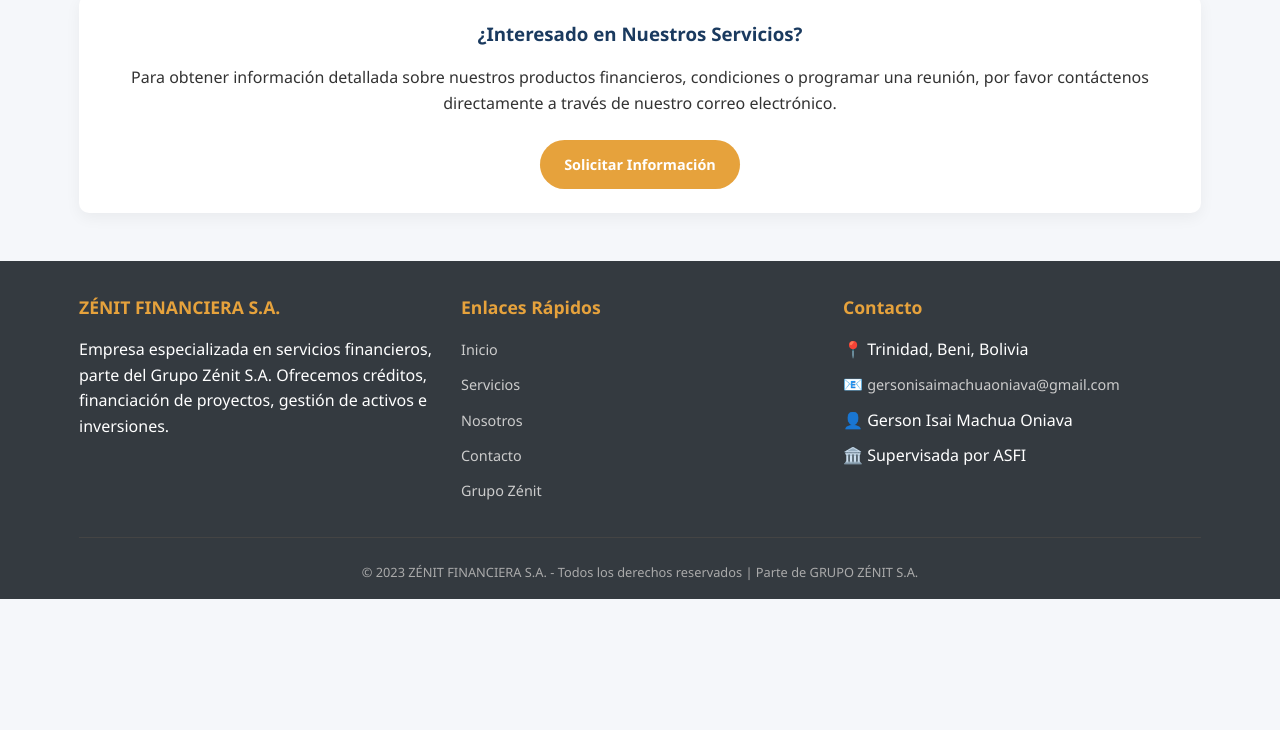
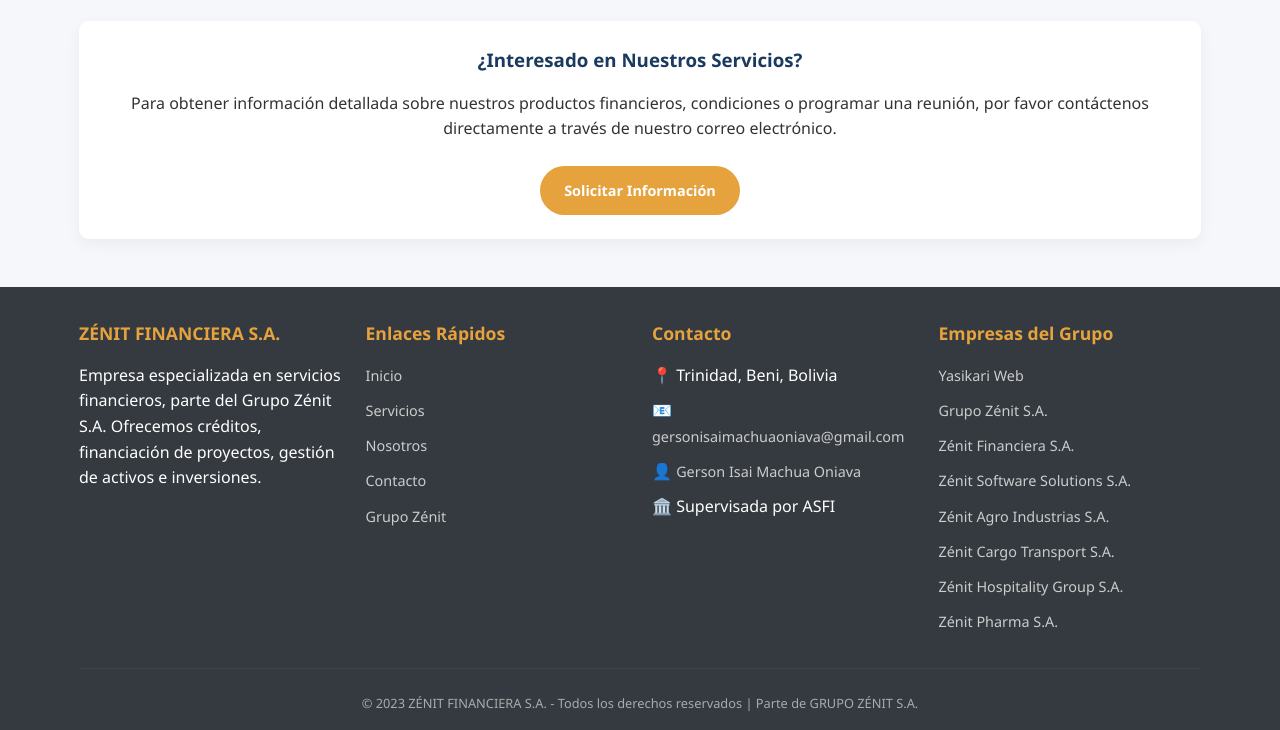
Before and after one commit to Gersonisai/Z-nit-Financiera-S.A., a plain HTML site: page index.html in a window 1280 px wide. Shown: the part 2371-3101 px from the top of the page. Before the commit the page ends 2970 px from the top, so only its background shows below. Drawn offline with Linux system fonts and the light colour scheme.

Commit message:
Update Grupo Zénit links and add personal site
Updated links to external sites and added personal website link.

```diff
--- a/index.html
+++ b/index.html
@@ -444,7 +444,7 @@
                         <li><a href="#servicios">Servicios</a></li>
                         <li><a href="#nosotros">Nosotros</a></li>
                         <li><a href="#contacto">Contacto</a></li>
-                        <li><a href="../index.html">Grupo Zénit</a></li>
+                        <li><a href="https://gersonisai.github.io/GRUPO-Z-NIT-S.A./" target="_blank">Grupo Zénit</a></li>
                     </ul>
                 </nav>
             </div>
@@ -574,7 +574,9 @@
                         <div class="contact-icon">👤</div>
                         <div>
                             <h4>Contacto Principal</h4>
-                            <p>Gerson Isai Machua Oniava<br>Presidente del Directorio - Grupo Zénit</p>
+                            <p>Gerson Isai Machua Oniava<br>Presidente del Directorio - Grupo Zénit<br>
+                               <a href="https://sites.google.com/view/gerson-isai-machua-oniava/inicio" target="_blank" style="color: var(--accent);">Sitio Personal</a>
+                            </p>
                         </div>
                     </div>
 
@@ -648,7 +650,7 @@
                         <li><a href="#servicios">Servicios</a></li>
                         <li><a href="#nosotros">Nosotros</a></li>
                         <li><a href="#contacto">Contacto</a></li>
-                        <li><a href="../index.html">Grupo Zénit</a></li>
+                        <li><a href="https://gersonisai.github.io/GRUPO-Z-NIT-S.A./" target="_blank">Grupo Zénit</a></li>
                     </ul>
                 </div>
 
@@ -657,8 +659,22 @@
                     <ul>
                         <li>📍 Trinidad, Beni, Bolivia</li>
                         <li>📧 <a href="mailto:gersonisaimachuaoniava@gmail.com" style="color:#ccc; text-decoration:none;">gersonisaimachuaoniava@gmail.com</a></li>
-                        <li>👤 Gerson Isai Machua Oniava</li>
+                        <li>👤 <a href="https://sites.google.com/view/gerson-isai-machua-oniava/inicio" target="_blank" style="color:#ccc; text-decoration:none;">Gerson Isai Machua Oniava</a></li>
                         <li>🏛️ Supervisada por ASFI</li>
+                    </ul>
+                </div>
+
+                <div class="footer-column">
+                    <h3>Empresas del Grupo</h3>
+                    <ul>
+                        <li><a href="https://gersonisai.github.io/yasikari-web/" target="_blank">Yasikari Web</a></li>
+                        <li><a href="https://gersonisai.github.io/GRUPO-Z-NIT-S.A./" target="_blank">Grupo Zénit S.A.</a></li>
+                        <li><a href="https://gersonisai.github.io/Z-nit-Financiera-S.A./" target="_blank">Zénit Financiera S.A.</a></li>
+                        <li><a href="https://gersonisai.github.io/Z-nit-Software-Solutions-S.A./" target="_blank">Zénit Software Solutions S.A.</a></li>
+                        <li><a href="https://gersonisai.github.io/Z-nit-Agro-Industrias-S.A./" target="_blank">Zénit Agro Industrias S.A.</a></li>
+                        <li><a href="https://gersonisai.github.io/Z-nit-Cargo-Transport-S.A./" target="_blank">Zénit Cargo Transport S.A.</a></li>
+                        <li><a href="https://gersonisai.github.io/Z-nit-Hospitality-Group-S.A./" target="_blank">Zénit Hospitality Group S.A.</a></li>
+                        <li><a href="https://gersonisai.github.io/Z-nit-Pharma-S.A./" target="_blank">Zénit Pharma S.A.</a></li>
                     </ul>
                 </div>
             </div>
@@ -679,7 +695,7 @@
         document.querySelectorAll('nav a, .btn').forEach(anchor => {
             anchor.addEventListener('click', function(e) {
                 const href = this.getAttribute('href');
-                if (!href || href.startsWith('mailto:') || href.startsWith('http')) return;
+                if (!href || href.startsWith('mailto:') || href.startsWith('http') || href.startsWith('#')) return;
                 e.preventDefault();
                 const targetElement = document.querySelector(href);
                 if (!targetElement) return;
```
